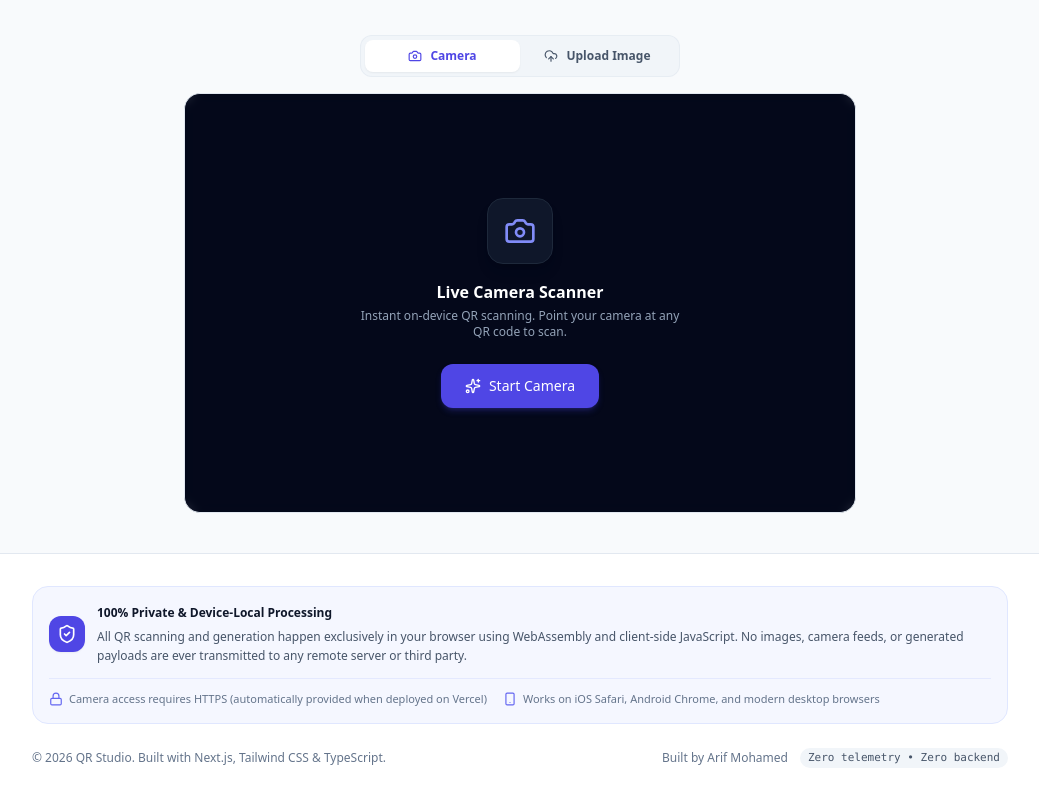
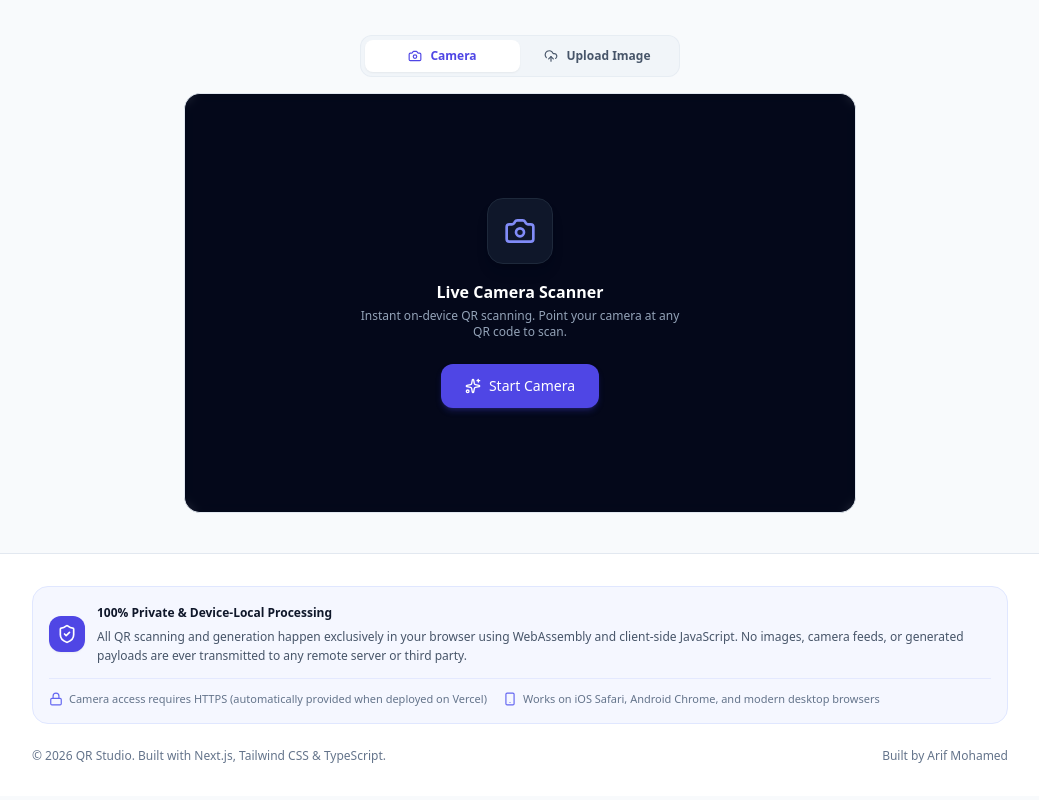
Before and after one commit to arifmohamedryan786-alt/QR-Scanner, a Next.js app: page / in a window 1280 px wide. Shown: the part 186-986 px from the top of the page, without its empty margins (120-1159 px from the left). Built offline with nearby package versions, Linux system fonts and the light colour scheme.

Commit message:
fix: remove zero telemetry badge from footer

```diff
--- a/src/components/Footer.tsx
+++ b/src/components/Footer.tsx
@@ -35,12 +35,7 @@ export const Footer: React.FC = () => {
         {/* Bottom Credits & Links */}
         <div className="flex flex-col sm:flex-row items-center justify-between gap-3 text-xs text-slate-500 dark:text-slate-400">
           <p>© {new Date().getFullYear()} QR Studio. Built with Next.js, Tailwind CSS & TypeScript.</p>
-          <div className="flex items-center gap-3">
-            <span>Built by Arif Mohamed</span>
-            <span className="text-[11px] px-2 py-0.5 rounded-full bg-slate-100 dark:bg-slate-800 text-slate-600 dark:text-slate-300 font-mono">
-              Zero telemetry • Zero backend
-            </span>
-          </div>
+          <span>Built by Arif Mohamed</span>
         </div>
       </div>
     </footer>
```
Also changed, not shown: .agents/rules/auto-ship.md, scripts/autopush.mjs (line endings or trailing spaces), 1 other file (tests, documents, lock files or other folders).
